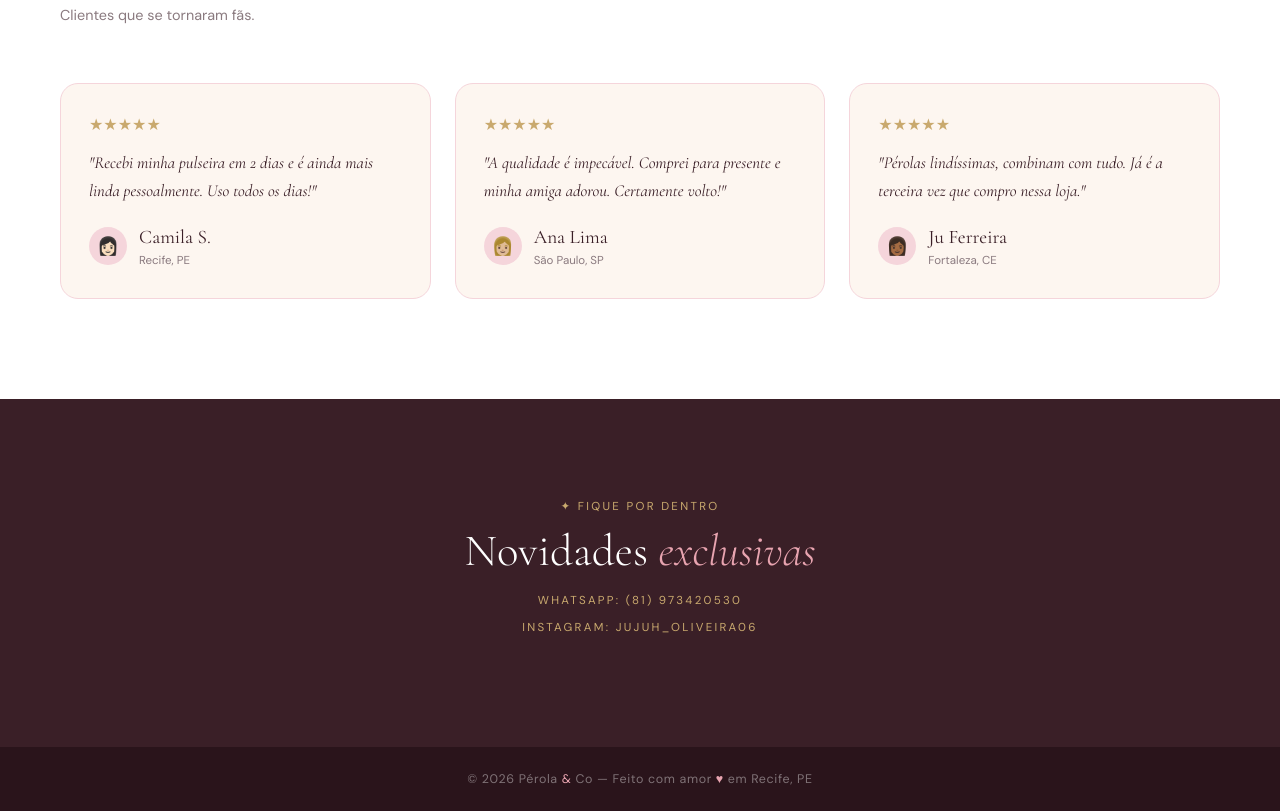
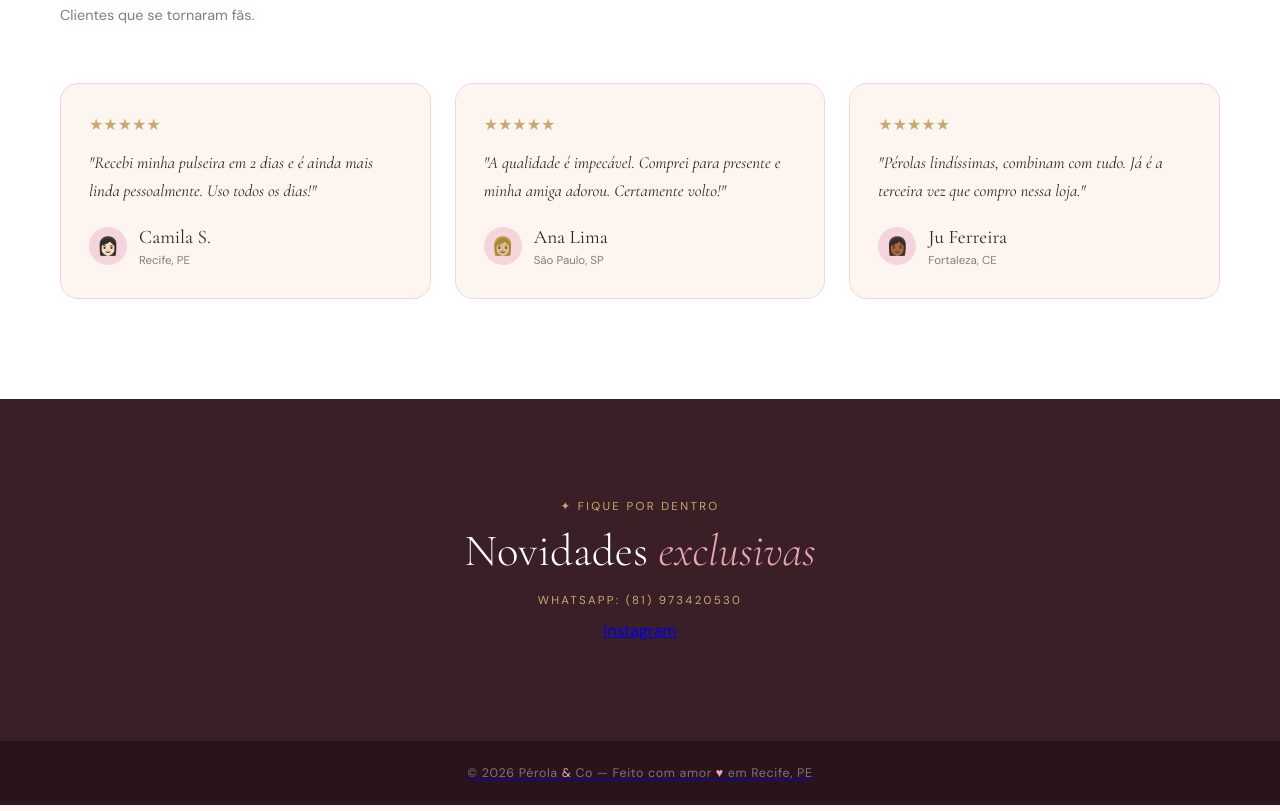
Before and after one commit to julia-oliveirasilva/Loja.pulseiras, a plain HTML site: page index.html in a window 1280 px wide. Shown: the part 2343-3154 px from the top of the page. Drawn offline with nearby package versions, Linux system fonts and the light colour scheme.

Commit message:
adicionando.insta

```diff
--- a/index.html
+++ b/index.html
@@ -11,7 +11,6 @@
 
 <div id="cursor"></div>
 
-<!-- ── HEADER ── -->
 <header id="header">
   <a class="logo" href="#" onclick="showPage('catalog')">Pérola <span>&amp; Co</span></a>
   <nav>
@@ -77,7 +76,8 @@
     <div class="section-label">✦ Fique por dentro</div>
     <h2 class="section-title">Novidades <em style="font-style:italic;color:var(--rose)">exclusivas</em></h2>
     <div class="section-label">Whatsapp: (81) 973420530</div>
-    <div class="section-label">Instagram: jujuh_oliveira06</div>
+    <a href="https://instagram.com/jujuh_oliveira06" target="_blank">
+      Instagram
   </section>
 
   <footer>
--- a/style.css
+++ b/style.css
@@ -1133,3 +1133,7 @@ footer span { color: var(--rose); }
 
   .confirm-card { padding: 40px 24px; }
 }
+
+.insta{
+  color:#c9a96e
+}
```
Also changed, not shown: script.js (+0 -9 lines).
